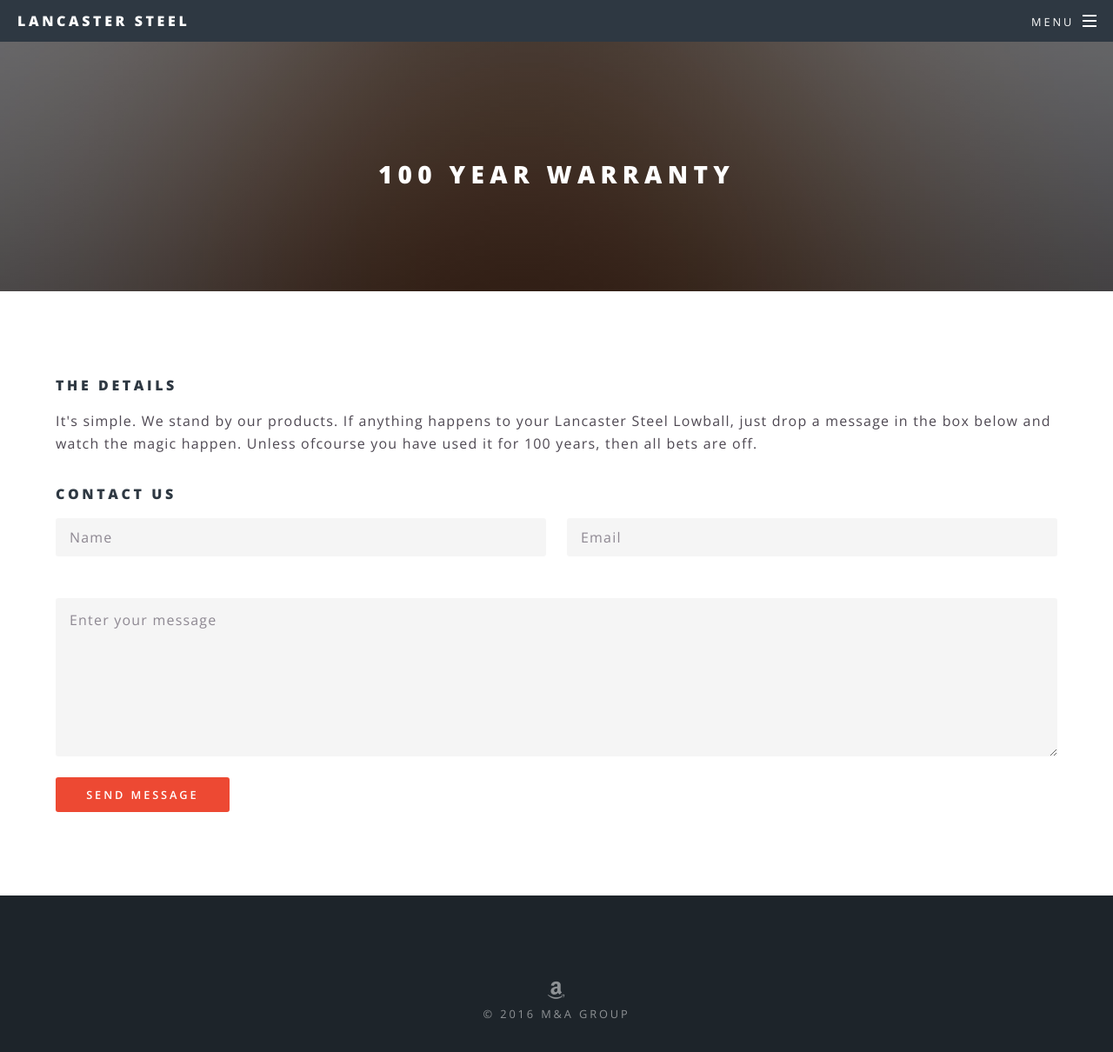
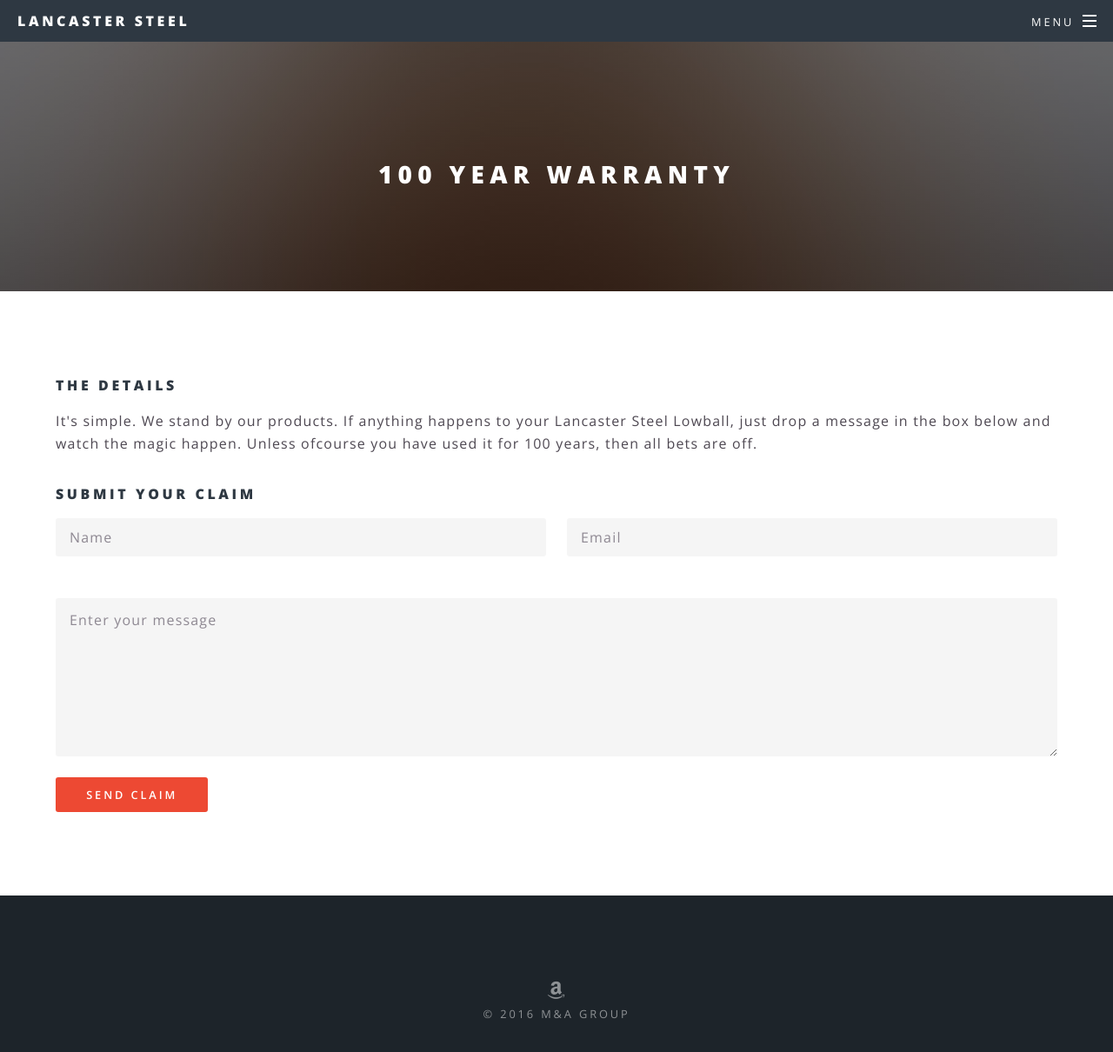
Before and after one commit to LancasterSteel/LancasterSteel.github.io, a Jekyll site: the page built from warranty.html, in a window 1280 px wide and 1243 px high. Shown: the top 1210 px of the window at 87% size. Built offline with Jekyll 4.4.1, drawn with Linux system fonts in a browser that asks for light colours.

Commit message:
warranty update2

```diff
--- a/warranty.html
+++ b/warranty.html
@@ -6,7 +6,7 @@
 				<h4>The Details</h4>
 				<p>It's simple.  We stand by our products.  If anything happens to your Lancaster Steel Lowball, just drop a message in the box below and watch the magic happen.  Unless ofcourse you have used it for 100 years, then all bets are off.</p>
 				<section>
-					<h4>Contact Us</h4>
+					<h4>Submit Your Claim</h4>
 					<form method="post" action="https://formspree.io/ballport@lancastersteel.com">
 						<input type="hidden" name="_next" value="//lancastersteel.github.io/" />
 						<input type="text" name="_gotcha" style="display:none" />
@@ -24,7 +24,7 @@
 							</div>
 							<div class="12u$">
 								<ul class="actions">
-									<li><input type="submit" value="Send Message" class="special" /></li>
+									<li><input type="submit" value="Send Claim" class="special" /></li>
 								</ul>
 							</div>
 						</div>
```
